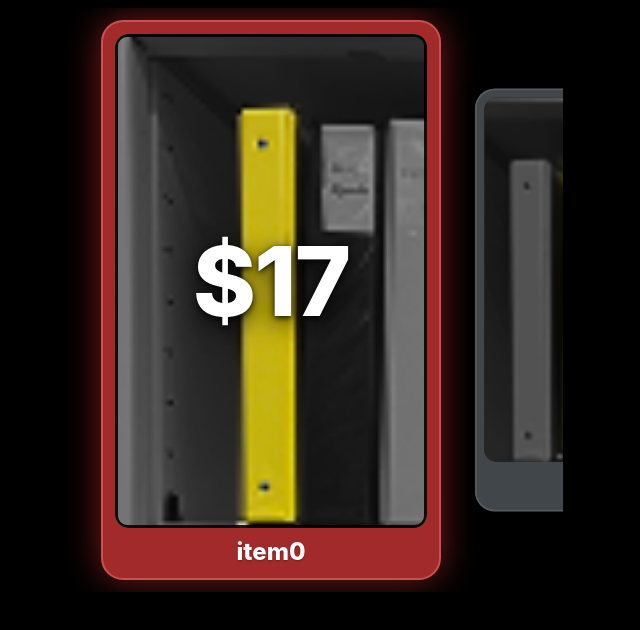
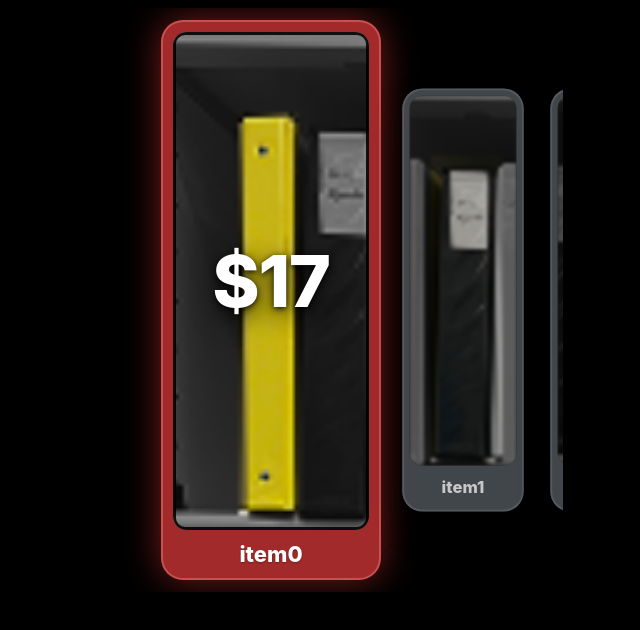
Before and after one commit to Carton22/RayBanProxy, a website: page index.html in a window 1280 px wide. Both pictures are taken after a click on the button "item0". Shown: the whole page, without its empty margins (29-669 px from the left). Drawn offline with Linux system fonts and the light colour scheme.

Commit message:
Adjust proxy carousel sizing

```diff
--- a/styles.css
+++ b/styles.css
@@ -7,10 +7,10 @@
   --text: #ffffff;
   --shadow: rgba(0, 0, 0, 0.46);
   --radius: 22px;
-  --card-gap: 24px;
-  --card-side-w: 248px;
+  --card-gap: 16px;
+  --card-side-w: 132px;
   --card-side-h: 460px;
-  --card-center-w: 340px;
+  --card-center-w: 220px;
   --card-center-h: 560px;
   --filter-slot: 0px;
   --layout-gap: 0px;
@@ -54,9 +54,10 @@ button {
 #app.filters-open {
   --filter-slot: 72px;
   --layout-gap: 16px;
-  --card-side-w: 216px;
+  --card-gap: 14px;
+  --card-side-w: 112px;
   --card-side-h: 388px;
-  --card-center-w: 296px;
+  --card-center-w: 176px;
   --card-center-h: 448px;
 }
 
@@ -184,7 +185,7 @@ button {
   flex: 0 0 auto;
   width: var(--card-side-w);
   height: var(--card-side-h);
-  padding: 10px 10px 12px;
+  padding: 8px 8px 10px;
   border-radius: var(--radius);
   background: var(--idle);
   color: var(--text);
@@ -192,7 +193,7 @@ button {
   flex-direction: column;
   align-items: stretch;
   justify-content: flex-end;
-  gap: 10px;
+  gap: 8px;
   opacity: 0.78;
   transform: scale(0.92);
   box-shadow: inset 0 0 0 2px var(--idle-edge), 0 18px 36px var(--shadow);
@@ -236,7 +237,7 @@ button {
 
 .proxy-card.is-focused.show-price {
   justify-content: flex-start;
-  padding: 14px 14px 12px;
+  padding: 12px 12px 10px;
   gap: 8px;
   box-shadow:
     inset 0 0 0 2px rgba(255, 140, 140, 0.4),
@@ -279,7 +280,7 @@ button {
 }
 
 .proxy-price {
-  font-size: 80px;
+  font-size: 64px;
   font-weight: 800;
   line-height: 1;
   color: #ffffff;
@@ -290,11 +291,11 @@ button {
 }
 
 .proxy-card.is-focused.show-price .proxy-price {
-  font-size: 96px;
+  font-size: 72px;
 }
 
 .proxy-card.show-price:not(.is-focused) .proxy-price {
-  font-size: 40px;
+  font-size: 34px;
 }
 
 #app.filters-open .proxy-card.is-focused.show-price .proxy-price {
@@ -337,7 +338,7 @@ button {
   align-items: center;
   justify-content: center;
   color: var(--text);
-  font-size: 22px;
+  font-size: 18px;
   line-height: 1;
   font-weight: 800;
   letter-spacing: 0;
@@ -345,7 +346,7 @@ button {
 }
 
 .proxy-card.is-focused .proxy-label {
-  font-size: 24px;
+  font-size: 22px;
   text-shadow: 0 1px 2px rgba(0, 0, 0, 0.3);
 }
 
```
